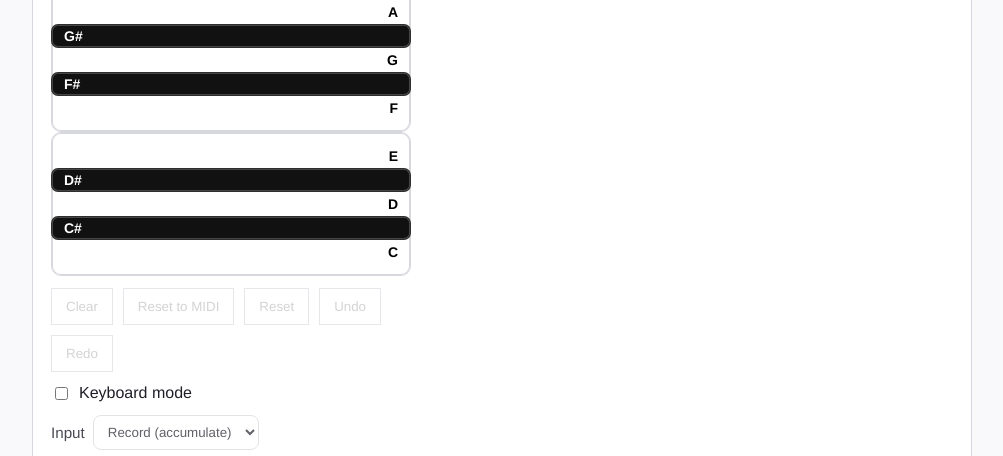
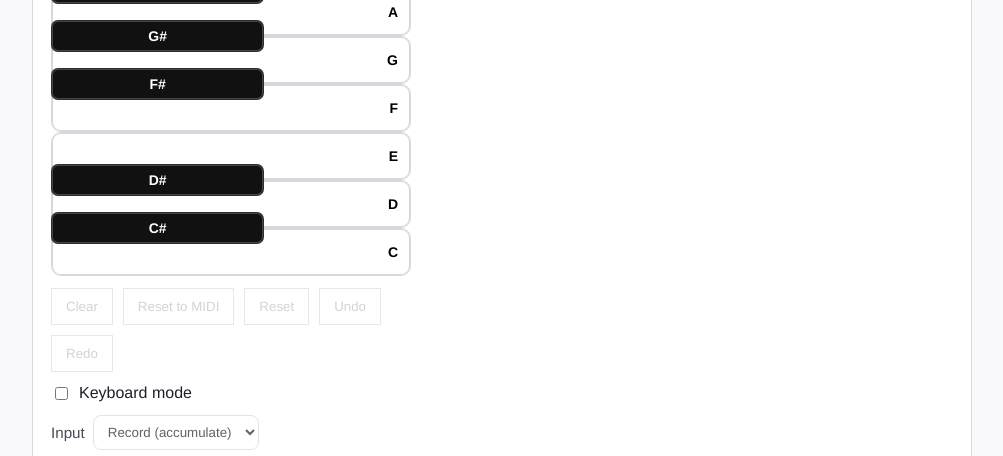
Before and after one commit to hakonno/midi-scale-finder, a website with bundled scripts: page index.html in a window 1280 px wide. Shown: the part 344-800 px from the top of the page, without its empty margins (138-1141 px from the left). Built offline with nearby package versions, Linux system fonts and the light colour scheme.

Commit message:
Restore the original piano key proportions

```diff
--- a/pianoView.js
+++ b/pianoView.js
@@ -33,7 +33,7 @@ export function createVerticalPiano({ mountEl, onSelectionChange }) {
 
     const WHITE_KEY_HEIGHT = 48;
     const WHITE_KEY_GAP = 0;
-    const BLACK_KEY_HEIGHT = 24;
+    const BLACK_KEY_HEIGHT = 32;
 
     let selected = new Set();
     let pressed = new Set();
--- a/styles.css
+++ b/styles.css
@@ -238,7 +238,7 @@ button:disabled { opacity: 0.6; cursor: not-allowed; box-shadow: none; transform
     position: absolute;
     top: 0;
     left: 0;
-    width: 100%;
+    width: 62%;
     height: 100%;
     pointer-events: none;
 }
@@ -247,15 +247,14 @@ button:disabled { opacity: 0.6; cursor: not-allowed; box-shadow: none; transform
     position: absolute;
     left: 0;
     height: var(--black-h);
-    width: 100%;
+    width: calc(100% - 10px);
     background: #111;
     border-color: rgba(255, 255, 255, 0.12);
     border-radius: 7px;
     color: #fff;
     display: flex;
     align-items: center;
-    justify-content: flex-start;
-    padding-left: 12px;
+    justify-content: center;
     pointer-events: all;
     box-shadow: inset 0 0 0 1px rgba(255, 255, 255, 0.22);
 }
@@ -290,12 +289,6 @@ button:disabled { opacity: 0.6; cursor: not-allowed; box-shadow: none; transform
     box-shadow: inset 0 0 0 1px rgba(255, 255, 255, 0.28);
 }
 
-.vpiano-white-key .vpiano-label {
-    flex-direction: row;
-    align-items: baseline;
-    gap: 8px;
-}
-
 .vpiano-label {
     display: flex;
     flex-direction: column;
@@ -304,9 +297,7 @@ button:disabled { opacity: 0.6; cursor: not-allowed; box-shadow: none; transform
 }
 
 .vpiano-black-key .vpiano-label {
-    flex-direction: row;
-    align-items: baseline;
-    gap: 8px;
+    align-items: center;
 }
 
 .vpiano-note {
```
